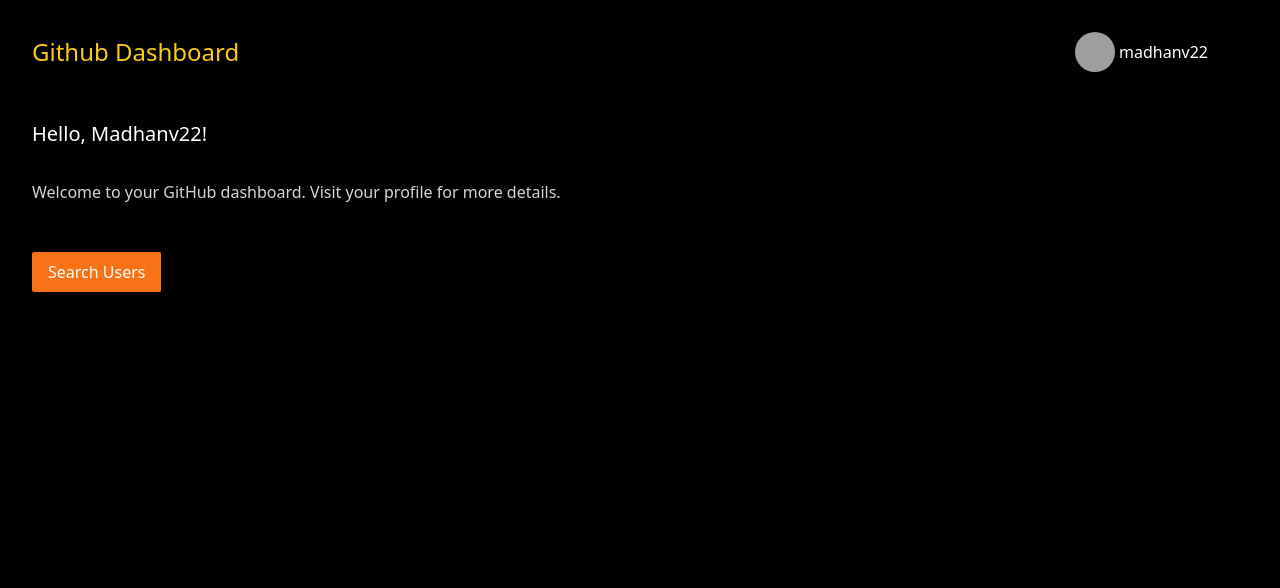
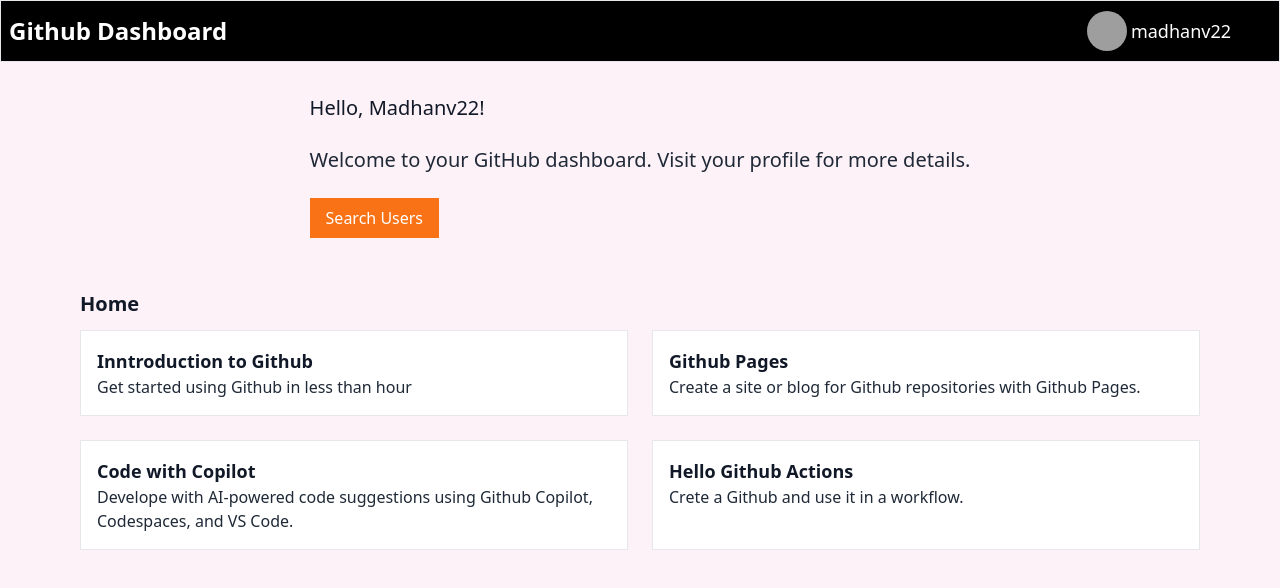
Before and after one commit to madhanv22/github-dashboard, a React (Vite) app: page / in a window 1280 px wide. Shown: the top 588 px of the page. Built offline with nearby package versions, Linux system fonts and the light colour scheme; grey boxes are pictures that could not be loaded.

Commit message:
dashboard and all pages changed

```diff
--- a/src/components/Navbar.jsx
+++ b/src/components/Navbar.jsx
@@ -1,7 +1,7 @@
 import { Link } from "react-router-dom";
 
 const Navbar = () => (
-  <nav className="bg-black p-4 flex justify-between items-center shadow-md">
+  <nav className="bg-black p-4 flex justify-end items-center shadow-md">
     <div className="flex gap-6">
       <Link to="/" className="text-white font-medium hover:text-blue-500">
         Home
--- a/src/pages/Dashboard.jsx
+++ b/src/pages/Dashboard.jsx
@@ -3,9 +3,9 @@
 
 const Dashboard = () => {
   return (
-    <div className="font-sans p-8 bg-black h-screen">
-      <header className="flex justify-between items-center mb-6">
-        <h1 className="text-xl md:text-2xl text-yellow-400">Github Dashboard</h1>
+    <div className="font-sans bg-pink-50 h-screen">
+      <header className="flex border p-2 bg-black text-white justify-between items-center mb-2">
+        <h1 className="text-xl md:text-2xl font-semibold">Github Dashboard</h1>
         <div className="flex items-center mx-10 gap-1">
           <img
             src="https://avatars.githubusercontent.com/u/108338033?v=4"
@@ -16,23 +16,43 @@
           href="https://github.com/madhanv22"
           target="_blank"
           rel="noopener noreferrer"
-            className=" py-2 text-white"
+          className=" py-2 text-lg"
           >
           madhanv22
           </a>
         </div>
       </header>
 
-      <div className="py-6 mb-6">
-        <h2 className="text-xl text-white mb-8">Hello, Madhanv22!</h2>
-        <p className="text-gray-300">Welcome to your GitHub dashboard. Visit your profile for more details.</p>
-      </div>
-      <div>
+      <div className="py-6 px-2 flex justify-center items-center mb-6 mx-1 h-auto">
+        <div className='flex flex-col gap-6'>
+          <h2 className="text-xl text-gray-900">Hello, Madhanv22!</h2>
+          <p className="text-gray-800 text-xl">Welcome to your GitHub dashboard. Visit your profile for more details.</p>
           <Link to="/search">
-          <button className="px-4 py-2 rounded-sm bg-orange-500 text-white hover:bg-green-500 hover:text-white mr-4">
+            <button className="px-4 py-2 bg-orange-500 text-white hover:bg-green-500 hover:text-white mr-4">
               Search Users
             </button>
           </Link>
+        </div>
+      </div>
+
+      <h3 className="text-xl font-semibold text-gray-900 p-1 md:px-20">Home</h3>
+      <div className="grid grid-cols-1 md:grid-cols-2 gap-6 mt-1 p-1 md:px-20 h-auto bg-pink-50">
+        <div className="bg-white p-4 border">
+          <h3 className="text-lg font-semibold text-gray-900">Inntroduction to Github</h3>
+          <p className="text-gray-800"><a href="https://github.com/skills/introduction-to-github">Get started using Github in less than hour</a></p>
+        </div>
+        <div className="bg-white p-4 border">
+          <h3 className="text-lg font-semibold text-gray-900">Github Pages</h3>
+          <p className="text-gray-800"><a href="https://github.com/skills/github-pages">Create a site or blog for Github repositories with Github Pages.</a></p>
+        </div>
+        <div className="bg-white p-4 border">
+          <h3 className="text-lg font-semibold text-gray-900">Code with Copilot</h3>
+          <p className="text-gray-800"><a href="https://github.com/skills/copilot-codespaces-vscode">Develope with AI-powered code suggestions using Github Copilot, Codespaces, and VS Code.</a></p>
+        </div>
+        <div className="bg-white p-4 border">
+          <h3 className="text-lg font-semibold text-gray-900">Hello Github Actions</h3>
+          <p className="text-gray-800"><a href="https://github.com/skills/hello-github-actions">Crete a Github and use it in a workflow.</a></p>
+        </div>
       </div>
     </div>
   );
--- a/src/pages/History.jsx
+++ b/src/pages/History.jsx
@@ -15,19 +15,32 @@
 
 
   return (
-    <div className="p-8 flex flex-col items-center">
+    <div className="p-8 bg-pink-50 flex flex-col items-center">
       <h1 className="text-xl font-bold mb-6">Search History</h1>
       {history.length === 0 ? (
         <p>No search history available.</p>
       ) : (
-        <div className="w-72">
-          <ul className="space-y-4">
+        <div className="w-full lg:w-1/2">
+          <ul className="">
+            <ul className="flex bg-gray-200 justify-between items-start border py-4 px-8 w-auto mb-[0.5px]">
+              <li className="text-gray-600 font-medium">Search Team</li>
+              <li className="text-gray-600 font-medium">Search Results</li>
+            </ul>
             {history.map((entry, index) => (
               <li
                 key={index}
-                className="flex justify-between items-center border gap-8 p-4 rounded-md w-72 shadow-sm"
+                className="flex flex-col md:flex-row justify-between items-start border gap-8 p-4 w-auto mb-[0.8px] bg-white"
               >
-                <div className="flex items-center gap-4">
+              <div className="mx-4">
+                {entry.result ? (
+                  <>
+                    <p className="text-gray-600 text-lg">{entry.result.username}</p>
+                  </>
+                ) : (
+                  <p className="text-gray-700 text-lg">{entry.term}</p>
+                )}
+              </div>
+                <div className="flex items-start gap-4 px-10">
                   {entry.result && entry.result.avatar && (
                     <img
                       src={entry.result.avatar}
@@ -38,7 +51,7 @@
                   <div>
                     {entry.result ? (
                       <>
-                        <p className="font-medium text-xl">{entry.result.username}</p>
+                        <p className="text-lg">{entry.result.username}</p>
                         <a
                           href={entry.result.url}
                           target="_blank"
@@ -60,7 +73,7 @@
       )}
       <button
         onClick={clearAllSearches}
-        className="bg-red-600 text-white px-4 py-2 rounded-lg mb-6 w-60 mt-10"
+        className="bg-green-400 hover:bg-green-800 text-white px-4 py-2 mb-6 w-60 mt-10"
       >
         Clear All
       </button>
--- a/src/pages/Search.jsx
+++ b/src/pages/Search.jsx
@@ -46,7 +46,7 @@
   };
 
   return (
-    <div className="flex flex-col items-center p-8 ">
+    <div className="flex flex-col bg-pink-50 items-center p-8 h-screen">
       <h1 className="text-xl font-bold mb-6">Search GitHub User</h1>
       <div className="flex gap-6 items-center flex-col mb-6">
         <input
@@ -54,11 +54,11 @@
           placeholder="Enter username"
           value={username}
           onChange={(e) => setUsername(e.target.value)}
-          className="border p-2 w-60"
+          className="border p-2 w-72"
         />
         <button
           onClick={handleSearch}
-          className="bg-green-900 text-white px-4 py-2 w-60"
+          className="bg-green-500 hover:bg-green-800 text-white px-4 py-2 w-72"
         >
           Search
         </button>
@@ -67,27 +67,27 @@
       {error && <p className="text-red-500 mt-4">{error}</p>}
 
       {searchHistory.length > 0 && (
-        <div className="mt-6 w-60 md:w-80">
-          <h2 className="text-lg font-bold mb-4">Search Results</h2>
+        <div className="mt-6 w-full lg:w-1/2">
+          <h2 className="text-lg font-bold mb-4 md:mx-24">Search Results</h2>
           {searchHistory.map((user, index) => (
             !user.isClosed && (
-              <div key={index} className="border py-6 px-4 shadow-md w-full mb-4 flex justify-between items-center">
-                <div className="flex justify-between items-center gap-4">
+              <div key={index} className="border bg-white py-6 px-4 w-full gap-x-6 md:gap-x-12 mb-[0.8px] flex justify-between items-start">
+                <div className="flex justify-between items-start gap-x-6 md:gap-x-12">
                   {user.result ? (
                     <>
                       <img
                         src={user.result.avatar}
                         alt={user.result.username}
-                        className="w-16 h-16 rounded-full border-2 border-black"
+                        className="w-12 h-12 md:w-20 md:h-20 rounded-full border-2 border-black"
                       />
                       <div>
-                        <p className="text-xs md:text-lg">Github User</p>
+                        <p className="text-sm md:text-lg">Github User</p>
                         <p className="font-medium text-base md:text-lg">{user.result.username}</p>
                         <a
                           href={user.result.url}
                           target="_blank"
                           rel="noopener noreferrer"
-                          className="text-blue-500 underline"
+                          className="text-gray-800 underline"
                         >
                           View Profile
                         </a>
@@ -101,7 +101,7 @@
                 </div>
                 <button
                   onClick={() => handleRemoveUser(index)}
-                  className="text-red-500 font-bold text-3xl"
+                  className="text-orange-400 hover:text-orange-800 font-bold text-3xl"
                 >
                   &times;
                 </button>
```
Also changed, not shown: 1 other file (tests, documents, lock files or other folders). Lines whose indentation alone changed are shown as unchanged.
